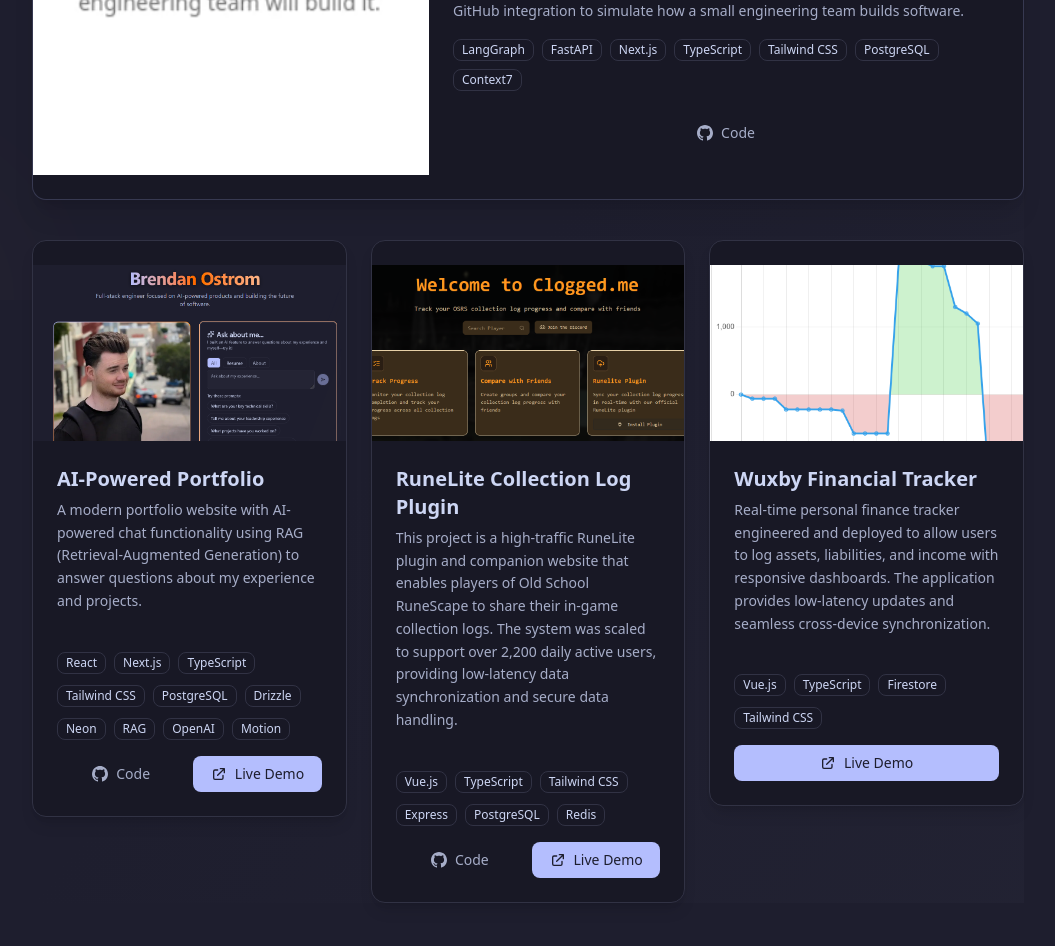
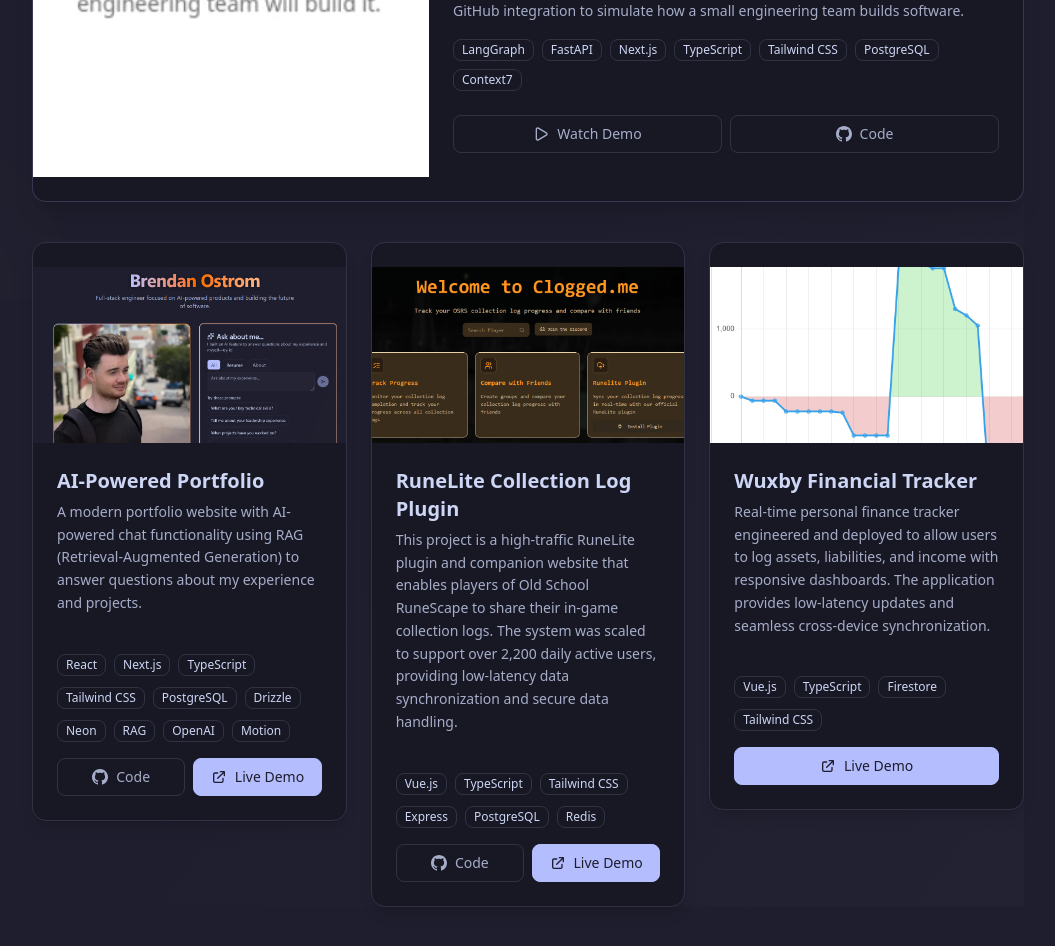
Before and after one commit to BrOstro/portfolio, a Next.js app: page /projects in a window 1280 px wide. Shown: the part 500-1446 px from the top of the page, without its empty margins (112-1167 px from the left). Built offline with nearby package versions, Linux system fonts and the light colour scheme.

Commit message:
Added watch demo button

```diff
--- a/components/page/featured-project-section.tsx
+++ b/components/page/featured-project-section.tsx
@@ -30,7 +30,7 @@ export default function FeaturedProjectSection({delay = 2.6, className = ""}: Fe
 				Featured Project
 			</motion.h3>
 
-			<ProjectCard {...featured} />
+			<ProjectCard {...featured} featured={false} />
 		</motion.div>
 	);
 }
--- a/components/project/project-card.tsx
+++ b/components/project/project-card.tsx
@@ -3,7 +3,10 @@
 import {motion} from 'motion/react';
 import {Card, CardContent, CardHeader, CardTitle, CardDescription} from '@/components/ui/card';
 import {Badge} from '@/components/ui/badge';
+import {Dialog, DialogContent, DialogTitle} from '@/components/ui/dialog';
+import {Play} from 'lucide-react';
 import Image from 'next/image';
+import {useState} from 'react';
 
 interface ProjectCardProps {
 	name: string;
@@ -13,6 +16,7 @@ interface ProjectCardProps {
 	githubUrl?: string;
 	liveUrl?: string;
 	featured?: boolean;
+	video?: string;
 	className?: string;
 }
 
@@ -37,8 +41,51 @@ export default function ProjectCard({
 	                                    githubUrl,
 	                                    liveUrl,
 	                                    featured = false,
+	                                    video,
 	                                    className = ""
                                     }: ProjectCardProps) {
+	const [videoOpen, setVideoOpen] = useState(false);
+
+	const btnBase = "flex-1 inline-flex items-center justify-center gap-2 px-3 py-2 text-sm font-medium rounded-md border transition-colors duration-200";
+	const btnOutline = `${btnBase} border-border text-muted-foreground hover:text-foreground hover:bg-accent`;
+	const btnPrimary = `${btnBase} border-primary bg-primary text-primary-foreground hover:bg-primary/90`;
+
+	const watchDemoButton = video && (
+		<motion.button
+			onClick={() => setVideoOpen(true)}
+			className={btnOutline}
+			whileHover={{scale: 1.02}}
+			whileTap={{scale: 0.98}}
+		>
+			<Play className="w-4 h-4"/> Watch Demo
+		</motion.button>
+	);
+
+	const codeButton = (url: string) => (
+		<motion.a href={url} target="_blank" rel="noopener noreferrer"
+		          className={btnOutline}
+		          whileHover={{scale: 1.02}} whileTap={{scale: 0.98}}>
+			<GithubIcon/> Code
+		</motion.a>
+	);
+
+	const liveDemoButton = (url: string) => (
+		<motion.a href={url} target="_blank" rel="noopener noreferrer"
+		          className={btnPrimary}
+		          whileHover={{scale: 1.02}} whileTap={{scale: 0.98}}>
+			<ExternalLinkIcon/> Live Demo
+		</motion.a>
+	);
+
+	const videoModal = video && (
+		<Dialog open={videoOpen} onOpenChange={setVideoOpen}>
+			<DialogContent className="max-w-[90vw] w-[90vw] p-0 overflow-hidden">
+				<DialogTitle className="sr-only">{name} demo video</DialogTitle>
+				<video src={video} controls autoPlay className="w-full max-h-[85vh]" />
+			</DialogContent>
+		</Dialog>
+	);
+
 	if (featured) {
 		return (
 			<motion.div
@@ -81,24 +128,14 @@ export default function ProjectCard({
 								</div>
 							</div>
 							<div className="flex gap-2">
-								{githubUrl && (
-									<motion.a href={githubUrl} target="_blank" rel="noopener noreferrer"
-									          className="flex-1 inline-flex items-center justify-center gap-2 px-3 py-2 text-sm font-medium text-muted-foreground hover:text-foreground hover:bg-accent rounded-md transition-colors duration-200"
-									          whileHover={{scale: 1.02}} whileTap={{scale: 0.98}}>
-										<GithubIcon/> Code
-									</motion.a>
-								)}
-								{liveUrl && (
-									<motion.a href={liveUrl} target="_blank" rel="noopener noreferrer"
-									          className="flex-1 inline-flex items-center justify-center gap-2 px-3 py-2 text-sm font-medium bg-primary text-primary-foreground hover:bg-primary/90 rounded-md transition-colors duration-200"
-									          whileHover={{scale: 1.02}} whileTap={{scale: 0.98}}>
-										<ExternalLinkIcon/> Live Demo
-									</motion.a>
-								)}
+								{watchDemoButton}
+								{githubUrl && codeButton(githubUrl)}
+								{liveUrl && liveDemoButton(liveUrl)}
 							</div>
 						</div>
 					</div>
 				</Card>
+				{videoModal}
 			</motion.div>
 		);
 	}
@@ -159,34 +196,13 @@ export default function ProjectCard({
 					</div>
 
 					<div className="flex gap-2">
-						{githubUrl && (
-							<motion.a
-								href={githubUrl}
-								target="_blank"
-								rel="noopener noreferrer"
-								className="flex-1 inline-flex items-center justify-center gap-2 px-3 py-2 text-sm font-medium text-muted-foreground hover:text-foreground hover:bg-accent rounded-md transition-colors duration-200"
-								whileHover={{scale: 1.02}}
-								whileTap={{scale: 0.98}}
-							>
-								<GithubIcon/> Code
-							</motion.a>
-						)}
-
-						{liveUrl && (
-							<motion.a
-								href={liveUrl}
-								target="_blank"
-								rel="noopener noreferrer"
-								className="flex-1 inline-flex items-center justify-center gap-2 px-3 py-2 text-sm font-medium bg-primary text-primary-foreground hover:bg-primary/90 rounded-md transition-colors duration-200"
-								whileHover={{scale: 1.02}}
-								whileTap={{scale: 0.98}}
-							>
-								<ExternalLinkIcon/> Live Demo
-							</motion.a>
-						)}
+						{watchDemoButton}
+						{githubUrl && codeButton(githubUrl)}
+						{liveUrl && liveDemoButton(liveUrl)}
 					</div>
 				</CardContent>
 			</Card>
+			{videoModal}
 		</motion.div>
 	);
 }
--- /dev/null
+++ b/components/ui/dialog.tsx
@@ -0,0 +1,158 @@
+"use client"
+
+import * as React from "react"
+import { XIcon } from "lucide-react"
+import { Dialog as DialogPrimitive } from "radix-ui"
+
+import { cn } from "@/lib/utils"
+import { Button } from "@/components/ui/button"
+
+function Dialog({
+  ...props
+}: React.ComponentProps<typeof DialogPrimitive.Root>) {
+  return <DialogPrimitive.Root data-slot="dialog" {...props} />
+}
+
+function DialogTrigger({
+  ...props
+}: React.ComponentProps<typeof DialogPrimitive.Trigger>) {
+  return <DialogPrimitive.Trigger data-slot="dialog-trigger" {...props} />
+}
+
+function DialogPortal({
+  ...props
+}: React.ComponentProps<typeof DialogPrimitive.Portal>) {
+  return <DialogPrimitive.Portal data-slot="dialog-portal" {...props} />
+}
+
+function DialogClose({
+  ...props
+}: React.ComponentProps<typeof DialogPrimitive.Close>) {
+  return <DialogPrimitive.Close data-slot="dialog-close" {...props} />
+}
+
+function DialogOverlay({
+  className,
+  ...props
+}: React.ComponentProps<typeof DialogPrimitive.Overlay>) {
+  return (
+    <DialogPrimitive.Overlay
+      data-slot="dialog-overlay"
+      className={cn(
+        "fixed inset-0 z-50 bg-black/50 data-[state=closed]:animate-out data-[state=closed]:fade-out-0 data-[state=open]:animate-in data-[state=open]:fade-in-0",
+        className
+      )}
+      {...props}
+    />
+  )
+}
+
+function DialogContent({
+  className,
+  children,
+  showCloseButton = true,
+  ...props
+}: React.ComponentProps<typeof DialogPrimitive.Content> & {
+  showCloseButton?: boolean
+}) {
+  return (
+    <DialogPortal data-slot="dialog-portal">
+      <DialogOverlay />
+      <DialogPrimitive.Content
+        data-slot="dialog-content"
+        className={cn(
+          "fixed top-[50%] left-[50%] z-50 grid w-full max-w-[calc(100%-2rem)] translate-x-[-50%] translate-y-[-50%] gap-4 rounded-lg border bg-background p-6 shadow-lg duration-200 outline-none data-[state=closed]:animate-out data-[state=closed]:fade-out-0 data-[state=closed]:zoom-out-95 data-[state=open]:animate-in data-[state=open]:fade-in-0 data-[state=open]:zoom-in-95 ",
+          className
+        )}
+        {...props}
+      >
+        {children}
+        {showCloseButton && (
+          <DialogPrimitive.Close
+            data-slot="dialog-close"
+            className="absolute top-4 right-4 rounded-xs opacity-70 ring-offset-background transition-opacity hover:opacity-100 focus:ring-2 focus:ring-ring focus:ring-offset-2 focus:outline-hidden disabled:pointer-events-none data-[state=open]:bg-accent data-[state=open]:text-muted-foreground [&_svg]:pointer-events-none [&_svg]:shrink-0 [&_svg:not([class*='size-'])]:size-4"
+          >
+            <XIcon />
+            <span className="sr-only">Close</span>
+          </DialogPrimitive.Close>
+        )}
+      </DialogPrimitive.Content>
+    </DialogPortal>
+  )
+}
+
+function DialogHeader({ className, ...props }: React.ComponentProps<"div">) {
+  return (
+    <div
+      data-slot="dialog-header"
+      className={cn("flex flex-col gap-2 text-center sm:text-left", className)}
+      {...props}
+    />
+  )
+}
+
+function DialogFooter({
+  className,
+  showCloseButton = false,
+  children,
+  ...props
+}: React.ComponentProps<"div"> & {
+  showCloseButton?: boolean
+}) {
+  return (
+    <div
+      data-slot="dialog-footer"
+      className={cn(
+        "flex flex-col-reverse gap-2 sm:flex-row sm:justify-end",
+        className
+      )}
+      {...props}
+    >
+      {children}
+      {showCloseButton && (
+        <DialogPrimitive.Close asChild>
+          <Button variant="outline">Close</Button>
+        </DialogPrimitive.Close>
+      )}
+    </div>
+  )
+}
+
+function DialogTitle({
+  className,
+  ...props
+}: React.ComponentProps<typeof DialogPrimitive.Title>) {
+  return (
+    <DialogPrimitive.Title
+      data-slot="dialog-title"
+      className={cn("text-lg leading-none font-semibold", className)}
+      {...props}
+    />
+  )
+}
+
+function DialogDescription({
+  className,
+  ...props
+}: React.ComponentProps<typeof DialogPrimitive.Description>) {
+  return (
+    <DialogPrimitive.Description
+      data-slot="dialog-description"
+      className={cn("text-sm text-muted-foreground", className)}
+      {...props}
+    />
+  )
+}
+
+export {
+  Dialog,
+  DialogClose,
+  DialogContent,
+  DialogDescription,
+  DialogFooter,
+  DialogHeader,
+  DialogOverlay,
+  DialogPortal,
+  DialogTitle,
+  DialogTrigger,
+}
--- a/lib/projects.ts
+++ b/lib/projects.ts
@@ -8,6 +8,7 @@ export type Project = {
 	githubUrl?: string;
 	liveUrl?: string;
 	featured?: boolean;
+	video?: string;
 };
 
 export const projects: Project[] = [
@@ -17,7 +18,8 @@ export const projects: Project[] = [
 		image: "/projects/ellory.png",
 		techStack: ["LangGraph", "FastAPI", "Next.js", "TypeScript", "Tailwind CSS", "PostgreSQL", "Context7"],
 		githubUrl: "https://github.com/brostro/ellory-next",
-		featured: true
+		featured: true,
+		video: "/projects/ellory.mp4"
 	},
 	{
 		name: "AI-Powered Portfolio",
--- a/package.json
+++ b/package.json
@@ -27,6 +27,7 @@
     "next": "16.2.4",
     "openai": "^5.20.3",
     "pdf-parse": "^1.1.1",
+    "radix-ui": "^1.4.3",
     "react": "19.2.5",
     "react-dom": "19.2.5",
     "tailwind-merge": "^3.3.1"
```
Also changed, not shown: 2 other files (tests, documents, lock files or other folders).
